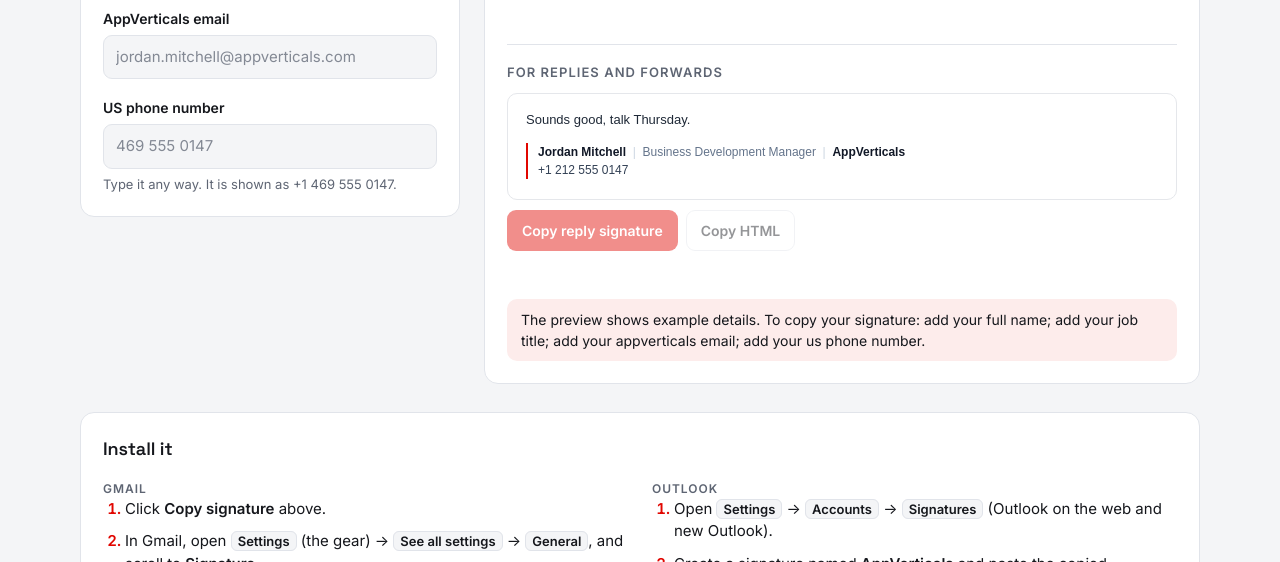
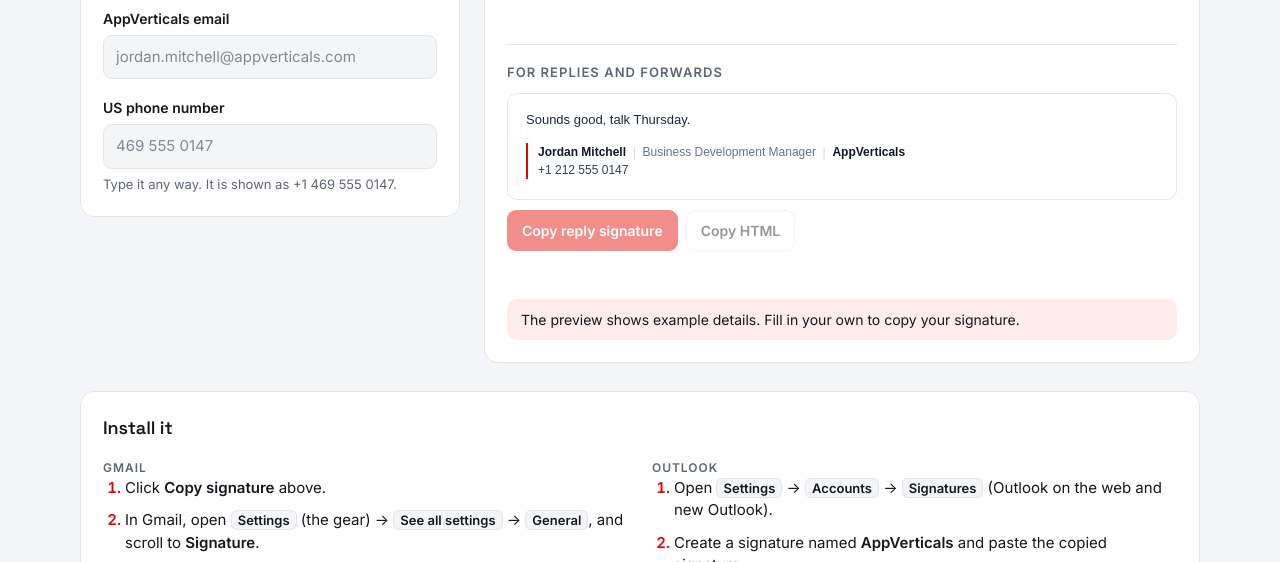
Before and after one commit to rabeeyahafeez/av-signature-builder, a plain HTML site: page index.html in a window 1280 px wide. Shown: the part 538-1100 px from the top of the page. Drawn offline with Linux system fonts and the light colour scheme.

Commit message:
Clearer message about missing details
Co-Authored-By: Claude Opus 5.5 <noreply@anthropic.com>

```diff
--- a/index.html
+++ b/index.html
@@ -404,7 +404,7 @@
     else {
       const left = Object.values(p);
       gate.hidden = false;
-      gate.textContent = (anyTyped ? 'Almost there. ' : 'The preview shows example details. ') + 'To copy your signature: ' + left.map(s => s.replace(/\.$/, '').toLowerCase()).join('; ') + '.';
+      gate.textContent = (anyTyped ? 'Almost there. ' : 'The preview shows example details. Fill in your own to copy your signature. ') + (anyTyped ? left.join(' ') : '');
     }
     try { localStorage.setItem(STORE, JSON.stringify(Object.assign({ team: t }, v))); } catch (e) {}
   }
```
